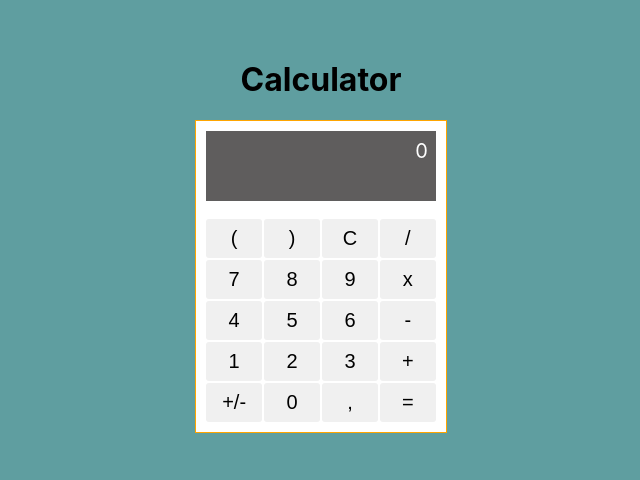
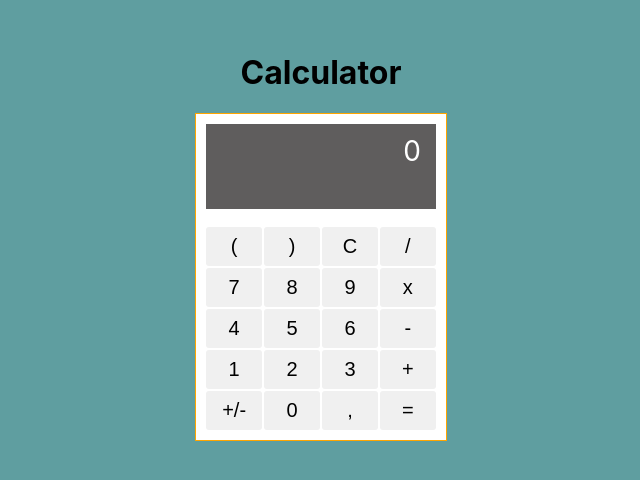
Before and after one commit to heknt90/react-calculator, a React (Create React App) app: page / in a window 1280 px wide. Shown: the part 164-644 px from the top of the page, without its empty margins (319-959 px from the left). Built offline with nearby package versions, Linux system fonts and the light colour scheme.

Commit message:
changed font-size, height and paddings in CalculatorDisplay

```diff
--- a/src/components/Calculator/Calculator.css
+++ b/src/components/Calculator/Calculator.css
@@ -8,11 +8,11 @@
 }
 
 .calculator__display {
-  height: 70px;
+  height: 85px;
   margin-bottom: 18px;
-  padding: 8px;
+  padding: 10px 15px;
   background-color: rgb(95, 93, 93);
-  font-size: 20px;
+  font-size: 28px;
   text-align: right;
   vertical-align: bottom;
   color: white;
```
